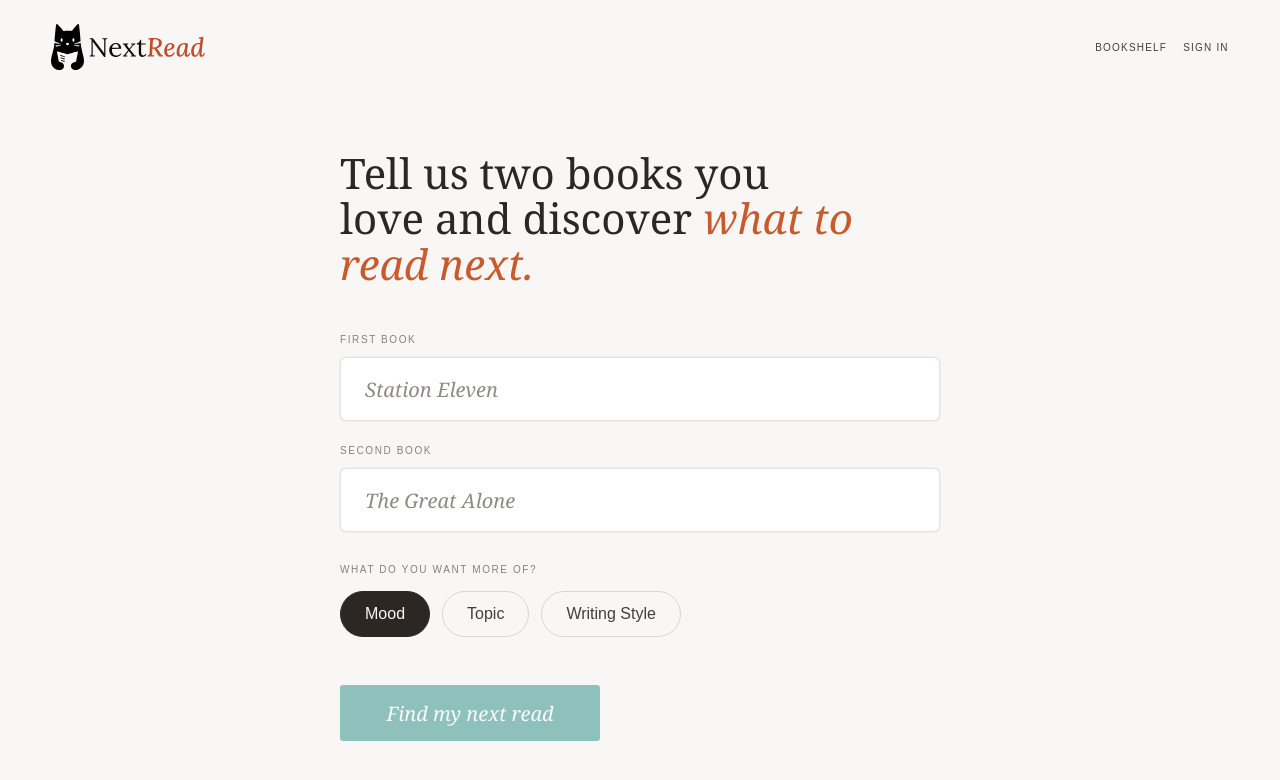
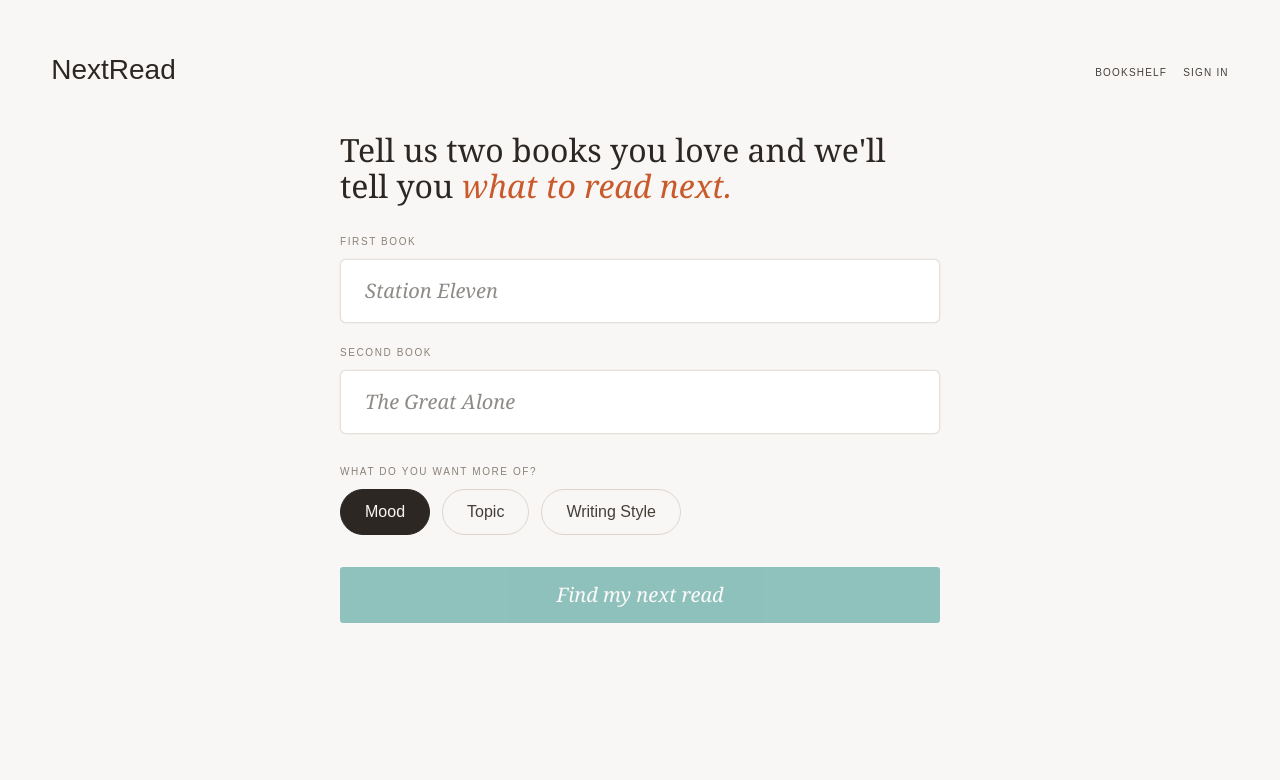
Before and after one commit to lexinamer/bookotter, a React (Vite) app: page / in a window 1280 px wide. Shown: the top 780 px of the page. Built offline with nearby package versions, Linux system fonts and the light colour scheme; no server answers.

Commit message:
updating files before remvonig read

```diff
--- a/src/components/BookCard.jsx
+++ b/src/components/BookCard.jsx
@@ -2,7 +2,6 @@ import React from 'react';
 
 const ACTIONS = [
   { id: 'saved', label: 'Save', active: 'Saved' },
-  { id: 'read', label: 'Already Read', active: 'Already Read' },
   { id: 'skipped', label: 'Not For Me', active: 'Not For Me' },
 ];
 
@@ -12,20 +11,17 @@ export default function BookCard({
   shelfStatus,
   onSave,
   onSkip,
-  onRead,
   saved = false,
-  read = false,
 }) {
   const query = encodeURIComponent(`${book.title} ${book.author}`);
   const amazonUrl = `https://www.amazon.com/s?k=${query}`;
 
-  const currentState = saved ? 'saved' : read ? 'read' : null;
+  const currentState = saved ? 'saved' : null;
 
   function handleShelfChange(e) {
     const value = e.target.value;
     if (value === shelfStatus) return;
     if (value === 'saved') onSave(book);
-    if (value === 'read') onRead(book);
     if (value === 'skipped') onSkip(book);
   }
 
--- a/src/components/Nav.jsx
+++ b/src/components/Nav.jsx
@@ -6,8 +6,14 @@ export default function Nav({ user, onLogin, onLogout }) {
   return (
     <nav className="site-nav">
       <Link to="/" className="nav-logo">
-        <img src="/logo.svg" alt="NextRead" />
+        {/* <img src="/logo.svg" alt="NextRead" /> */}
+        <div className="logo">
+          <span className="logo-next">Next</span>
+          <span className="logo-read">Read</span>
+        </div>
       </Link>
+
+
 
       <div className="nav-actions">
         <Link to="/shelf" className={`nav-link${pathname === '/shelf' ? ' active' : ''}`}>
--- a/src/screens/Results.jsx
+++ b/src/screens/Results.jsx
@@ -28,29 +28,27 @@ export default function Results({
 
   return (
     <main className="results-screen">
-      <section className="results-top">
+      <section className="results-context">
+        <div className="results-context-source">
           {prompt?.books?.length > 0 && (
-          <p className="results-label">Based on</p>
+            <span className="results-context-label">Based on</span>
           )}
-
-        <div className="results-bar">
-          <h3 className="results-title">
+          <span className="results-context-books">
             {prompt?.books?.length > 0
               ? prompt.books.map(toTitleCase).join(' + ')
               : 'Your Recommendations'}
-          </h3>
+          </span>
+        </div>
 
-          <div className="results-actions">
+        <div className="results-context-controls">
           {canRefresh && (
-              <button className="results-action" onClick={onRefresh}>
+            <button className="results-control" onClick={onRefresh}>
               Try Again <span>({refreshesLeft} left)</span>
             </button>
           )}
-
-            <button className="results-action" onClick={onReset}>
+          <button className="results-control" onClick={onReset}>
             Start Over
           </button>
-          </div>
         </div>
       </section>
 
--- a/src/screens/Wizard.jsx
+++ b/src/screens/Wizard.jsx
@@ -33,10 +33,10 @@ export default function Wizard({ onSubmit }) {
   }
 
   return (
-    <main className="wizard-screen">
+    <main className="wizard">
       <section className="wizard-hero">
         <h1>
-          Tell us two books you love and discover <span>what to read next.</span>
+          Tell us two books you love and we'll tell you <span>what to read next.</span>
         </h1>
       </section>
 
--- a/src/styles/_base.scss
+++ b/src/styles/_base.scss
@@ -9,7 +9,6 @@
   --line: #ddd5cd;
   --accent: #c95a2c;
   --action: #0f8277;
-  --overlay: rgba(18, 15, 12, 0.18);
 
   --font-serif: 'Georgia', serif;
   --font-sans: 'Arial', sans-serif;
@@ -123,15 +122,15 @@ button {
    APP
 ========================= */
 
-.app-shell {
-  min-height: 100vh;
-}
-
 .overlay {
   position: fixed;
   inset: 0;
-  background: var(--overlay);
+  background: rgba(18, 15, 12, 0.18);
   z-index: 700;
+}
+
+.page-container {
+  margin: var(--space-6) auto;
 }
 
 /* =========================
--- a/src/styles/_bookcard.scss
+++ b/src/styles/_bookcard.scss
@@ -3,7 +3,7 @@
 ========================= */
 
 .book-card {
-  padding: var(--space-6) 0;
+  padding: var(--space-5) 0;
 
   &.shelf {
     padding: var(--space-5) 0;
@@ -11,7 +11,7 @@
 }
 
 .book-card {
-  border-top: 1px solid rgba(221, 213, 205, 0.55);
+  border-top: 1px solid rgba(221, 213, 205, 1);
 }
 
 /* =========================
@@ -72,10 +72,6 @@
   &.active {
     color: var(--ink-mid);
   }
-}
-
-.bookcard-divider {
-  color: rgba(221, 213, 205, 0.8);
 }
 
 .bookcard-select {
--- a/src/styles/_nav.scss
+++ b/src/styles/_nav.scss
@@ -1,11 +1,34 @@
+/* =========================
+   LOGO
+========================= */
+
+.logo {
+  display: flex;
+  align-items: baseline;
+  font-family: var(--font-sans);
+}
+
+.logo-next {
+  font-size: 28px;
+  font-weight: 400;
+  line-height: 1;
+  color: var(--ink);
+}
+
+.logo-read {
+  font-size: 28px;
+  font-weight: 400;
+  line-height: 1;
+  // font-style: italic;
+}
+
 /* =========================
    NAV
 ========================= */
 
 .site-nav {
   width: min(var(--nav-width), 92vw);
-  margin: 0 auto;
-  padding-top: var(--space-3);
+  margin: var(--space-5) auto var(--space-6);
   display: flex;
   align-items: center;
   justify-content: space-between;
@@ -13,11 +36,12 @@
 
 .nav-logo {
   img {
-    height: 42px;
+    height: 50px;
   }
 }
 
 .nav-actions {
+  padding-top: 5px;
   display: flex;
   align-items: center;
   gap: var(--space-3);
--- a/src/styles/_results.scss
+++ b/src/styles/_results.scss
@@ -1,46 +1,43 @@
 /* =========================
-   SCREEN
+   CONTEXT
 ========================= */
 
-.results-screen {
-  padding-top: var(--space-4);
-  padding-bottom: var(--space-7);
-}
-
-/* =========================
-   TOP
-========================= */
-
-.results-top {
+.results-context {
+  display: flex;
+  flex-direction: column;
+  gap: var(--space-3);
   margin-bottom: var(--space-5);
 }
 
-.results-label {
-  margin-bottom: var(--space-2);
+.results-context-source {
+  display: flex;
+  align-items: baseline;
+  gap: var(--space-3);
+  flex-wrap: wrap;
+}
+
+.results-context-label {
   font-family: var(--font-sans);
   font-size: var(--text-xs);
   letter-spacing: 0.16em;
   text-transform: uppercase;
   color: var(--muted);
+  flex-shrink: 0;
 }
 
-.results-bar {
-  display: flex;
-  flex-direction: column;
-  gap: var(--space-3);
+.results-context-books {
+  font-size: var(--text-md);
+  font-style: italic;
+  color: var(--ink-mid);
 }
 
-.results-title {
-  font-size: var(--text-xl);
-}
-
-.results-actions {
+.results-context-controls {
   display: flex;
-  flex-wrap: wrap;
+  align-items: center;
   gap: var(--space-4);
 }
 
-.results-action {
+.results-control {
   font-family: var(--font-sans);
   font-size: var(--text-xs);
   letter-spacing: 0.12em;
@@ -70,14 +67,10 @@
 ========================= */
 
 @media (min-width: 769px) {
-  .results-bar {
+  .results-context {
     flex-direction: row;
+    align-items: center;
     justify-content: space-between;
-    align-items: flex-end;
-    gap: var(--space-4);
-  }
-
-  .results-title {
-    font-size: var(--text-hero);
+    gap: var(--space-5);
   }
 }
--- a/src/styles/_wizard.scss
+++ b/src/styles/_wizard.scss
@@ -1,29 +1,20 @@
 /* =========================
-   SCREEN
+   LAYOUT
 ========================= */
 
-.wizard-screen {
-  padding-top: var(--space-6);
-  padding-bottom: var(--space-7);
+.wizard {
+  display: flex;
+  flex-direction: column;
+  gap: var(--space-5);
 }
 
 /* =========================
    HERO
 ========================= */
 
-.wizard-hero {
-  margin-bottom: var(--space-6);
-
-  h1 {
-    max-width: 380px;
-    font-size: var(--text-hero);
-    line-height: 1.08;
-  }
-
-  span {
-    color: var(--accent);
-    font-style: italic;
-  }
+.wizard-hero span {
+  color: var(--accent);
+  font-style: italic;
 }
 
 /* =========================
@@ -31,18 +22,18 @@
 ========================= */
 
 .wizard-form {
-  width: 100%;
+  display: flex;
+  flex-direction: column;
+  gap: var(--space-5);
 }
 
 .wizard-books {
   display: flex;
   flex-direction: column;
   gap: var(--space-4);
-  margin-bottom: var(--space-5);
 }
 
-.wizard-group {
-  label {
+label {
     display: block;
     margin-bottom: var(--space-2);
     font-family: var(--font-sans);
@@ -50,10 +41,9 @@
     letter-spacing: 0.16em;
     text-transform: uppercase;
     color: var(--muted);
-  }
 }
 
-.wizard-group input {
+input {
   width: 100%;
   min-height: 64px;
   padding: 0 var(--space-4);
@@ -72,20 +62,6 @@
 /* =========================
    FOCUS
 ========================= */
-
-.wizard-focus {
-  margin-bottom: var(--space-6);
-
-  label {
-    display: block;
-    margin-bottom: var(--space-3);
-    font-family: var(--font-sans);
-    font-size: var(--text-xs);
-    letter-spacing: 0.16em;
-    text-transform: uppercase;
-    color: var(--muted);
-  }
-}
 
 .wizard-pills {
   display: flex;
@@ -132,24 +108,3 @@
     cursor: default;
   }
 }
-
-/* =========================
-   DESKTOP
-========================= */
-
-@media (min-width: 769px) {
-  .wizard-screen {
-    padding-top: var(--space-8);
-  }
-
-  .wizard-hero h1 {
-    max-width: 520px;
-    font-size: 42px;
-  }
-
-  .wizard-cta button {
-    width: auto;
-    min-width: 260px;
-    padding: 0 var(--space-4);
-  }
-}
```
Lines whose indentation alone changed are shown as unchanged.
